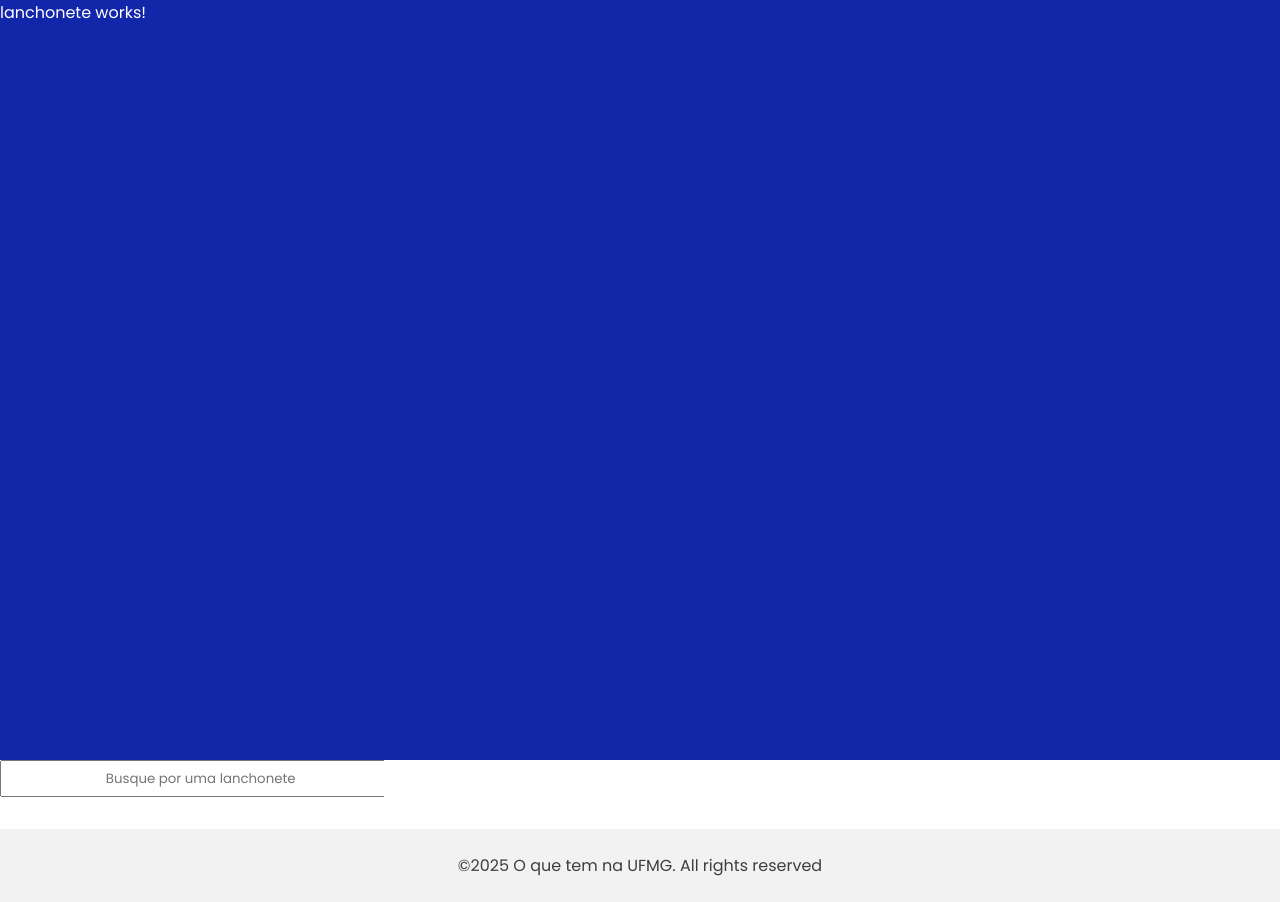
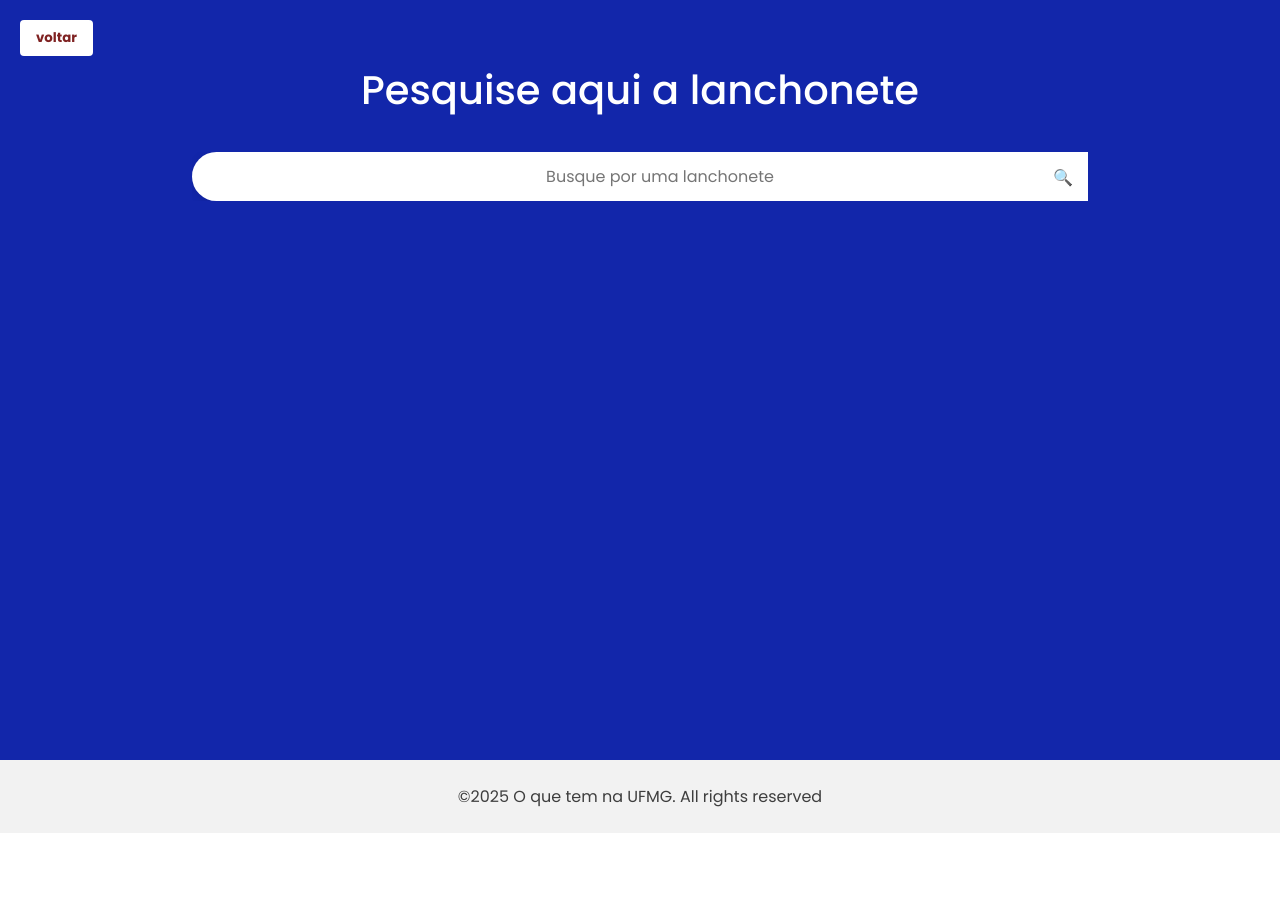
Before and after one commit to Lucas-Rezende/Onde-tem-na-UFMG, an Angular app: page /lanchonetes in a window 1280 px wide. After the commit the page ends 833 px from the top, so only its background shows below. Built offline with nearby package versions, Linux system fonts and the light colour scheme.

Commit message:
Pagina de Busca de lanchonetes quase funcional, layout reformulado

```diff
--- a/src/app/modules/home/pages/home/home.component.html
+++ b/src/app/modules/home/pages/home/home.component.html
@@ -48,9 +48,10 @@
     <form action="https://formsubmit.co/seuemail@email.com" method="POST">
       <input type="text" name="nome" placeholder="Seu nome" required />
       <input type="email" name="email" placeholder="Seu email" required />
-      <textarea name="mensagem" placeholder="Descreva a mudança de preço" required></textarea>
-      <button type="submit" class="btn primary">Enviar</button>
+      <textarea name="mensagem" placeholder="Descreva a mudança de preço (inclua nome da lanchonete, produto e novo valor)" required></textarea>
+      <button type="submit" class="btn primary">Enviar Atualização</button>
     </form>
+
   </div>
 
 </div>
--- a/src/app/modules/lanchonetes/lanchonetes.component.css
+++ b/src/app/modules/lanchonetes/lanchonetes.component.css
@@ -2,27 +2,66 @@
   padding: 0;
   margin: 0;
   background-color: #1226AA;
-  height: 95vh;
+  min-height: 95vh;
+  display: flex;
+  flex-direction: column;
+  align-items: center;
+  position: relative; }
+
+.lanchonete-screen button.Home {
+  position: absolute;
+  top: 20px;
+  left: 20px;
+  padding: 8px 16px;
+  background-color: #ffffff;
+  color: #7f2222;
+  border: none;
+  border-radius: 4px;
+  font-weight: bold;
+  cursor: pointer;
+  transition: background-color 0.3s;
 }
 
-.lanchonete-screen p {
-  padding: 0;
-  margin: 0;
-  color: #ffffff;
+.lanchonete-screen button.Home:hover {
+  background-color: #f0f0f0;
 }
 
-.search-container{
-  margin-bottom: 2em;
+.lanchonete-screen p.titulo {
+  color: #ffffff;
+  font-weight: 500;
+  font-size: 40px;
+  margin-top: 60px; margin-bottom: 2rem;
+}
+
+.search-container {
   width: 100%;
+  display: flex;
+  justify-content: center;
+  align-items: center;
+  padding: 0 20px;
 }
 
 .search-container form {
-  width: 30%;
+  width: 70%;
+  max-width: 900px;
   position: relative;
 }
 
 .search-container input {
-  padding: .5em;
+  padding: 12px 20px;
   width: 100%;
   text-align: center;
+  border: none;
+  border-radius: 30px;
+  font-size: 1rem;
+  box-shadow: 0 2px 10px rgba(0, 0, 0, 0.1);
 }
+
+.search-container form::after {
+  content: "🔍";
+  position: absolute;
+  right: 15px;
+  top: 50%;
+  transform: translateY(-50%);
+  pointer-events: none;
+}
--- a/src/app/modules/lanchonetes/lanchonetes.component.html
+++ b/src/app/modules/lanchonetes/lanchonetes.component.html
@@ -1,11 +1,11 @@
 <div class="lanchonete-screen">
-  <p>lanchonete works!</p>
-</div>
+  <button class="Home" (click)="voltar()">voltar</button>
+  <p class="titulo">Pesquise aqui a lanchonete</p>
+<div class ="search-container">
 
-<div class ="search-container">
   <form>
-
     <input type="text" placeholder="Busque por uma lanchonete" (input)="search($event)">
 
   </form>
 </div>
+</div>
--- a/src/app/modules/lanchonetes/lanchonetes.component.ts
+++ b/src/app/modules/lanchonetes/lanchonetes.component.ts
@@ -1,19 +1,28 @@
 import { Component } from '@angular/core';
+import { Router } from '@angular/router';
+
 
 
 @Component({
   selector: 'app-lanchonetes',
   imports: [],
   templateUrl: './lanchonetes.component.html',
-  styleUrl: './lanchonetes.component.css'
+  styleUrl: './lanchonetes.component.css',
+
 })
 
 export class LanchonetesComponent {
   searchTerm : string = '';
+
+  constructor (private router : Router){}
   search(e: Event) : void{
 
   const target = e.target as HTMLInputElement;
   const value = target.value;
 
   }
+
+  voltar() : void{
+    this.router.navigate([''])
+  }
 }
```
Also changed, not shown: package.json (+6 -1 lines).
